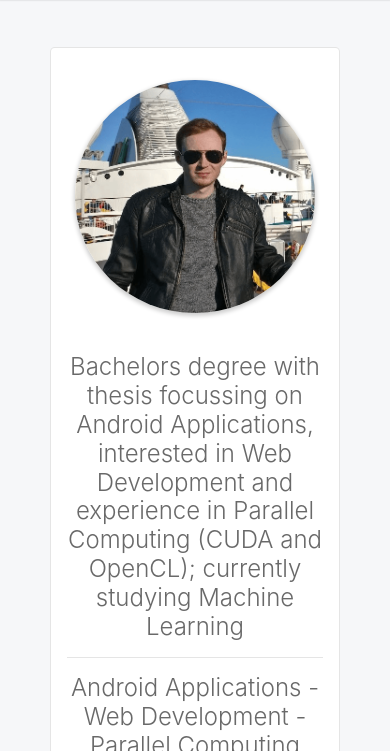
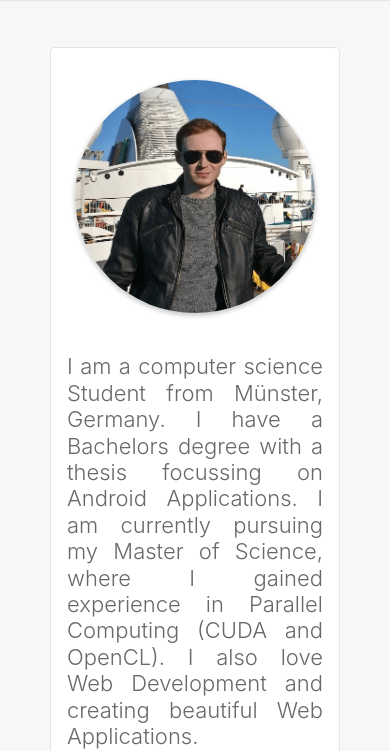
Before and after one commit to mrtn453/martin-wr, a plain HTML site: page index.html in a window 390 px wide. Shown: the part 93-844 px from the top of the page. Drawn offline with nearby package versions, Linux system fonts and the light colour scheme.

Commit message:
updated intro text and fixed navbar issue

```diff
--- a/css/style.css
+++ b/css/style.css
@@ -95,11 +95,18 @@ footer {
   box-shadow: 0 2px 0 rgba(0, 0, 0, .1);
 }
 
-.display-3 {
+.display-3-header {
   font-family: -apple-system, BlinkMacSystemFont, "Segoe UI", Roboto,
           "Helvetica Neue", Arial, sans-serif, "Apple Color Emoji",
           "Segoe UI Emoji", "Segoe UI Symbol";
   font-size: 28px;
+}
+
+.display-3-text {
+  font-family: -apple-system, BlinkMacSystemFont, "Segoe UI", Roboto,
+  "Helvetica Neue", Arial, sans-serif, "Apple Color Emoji",
+  "Segoe UI Emoji", "Segoe UI Symbol";
+  font-size: 26px;
 }
 
 /* Home */
@@ -312,8 +319,11 @@ footer {
 }
 
 @media only screen and (max-width: 767px) {
-  .display-3 {
+  .display-3-header {
     font-size: 26px;
+  }
+  .display-3-text {
+    font-size: 24px;
   }
   .navbar-collapse {
     margin-bottom: 5px;
@@ -324,7 +334,10 @@ footer {
 }
 
 @media only screen and (max-width: 576px) {
-  .display-3 {
+  .display-3-header {
     font-size: 24px;
   }
+  .display-3-text {
+    font-size: 22px;
+  }
 }
--- a/index.html
+++ b/index.html
@@ -42,9 +42,9 @@
         <img id="avatar" class="img-fluid" src="img/misc/profilbild.png" alt="Avatar">
       </div>
       <div class="col-12 col-lg-8 my-auto">
-        <h2 class="display-3">Bachelors degree with thesis focussing on Android Applications, interested in Web Development and experience in Parallel Computing (CUDA and OpenCL); currently studying Machine Learning</h2>
+        <h2 class="display-3 display-3-text text-home text-justify">I am a computer science Student from Münster, Germany. I have a Bachelors degree with a thesis focussing on Android Applications. I am currently pursuing my Master of Science, where I gained experience in Parallel Computing (CUDA and OpenCL). I also love Web Development and creating beautiful Web Applications. </h2>
         <hr>
-        <h2 class="display-3">Android Applications - Web Development - Parallel Computing</h2>
+        <h2 class="display-3 display-3-header">Android Applications - Web Development - Parallel Computing</h2>
       </div>
     </div>
   </div>
@@ -57,7 +57,7 @@
 
       <!-- Show Tracker 2 -->
       <div>
-        <h3 class="display-3 text-center">Show Tracker 2</h3>
+        <h3 class="display-3 display-3-header text-center">Show Tracker 2</h3>
         <h4 class="lead text-center">Android Application for tracking the progress of TV Shows (in Beta)</h4>
         <a href='https://play.google.com/apps/testing/com.wrodarczyk.showtracker2'>
           <img id="google-play-badge" alt='Get it on Google Play' src='img/misc/google-play-badge.png'/>
@@ -88,7 +88,7 @@
 
       <!-- Bachelor Thesis -->
       <div class="pt-5 pb-3">
-        <h3 class="display-3 text-center">Bachelor Thesis</h3>
+        <h3 class="display-3 display-3-header text-center">Bachelor Thesis</h3>
         <h4 class="lead text-center">Extending an Android Application by User Profiles and a Messaging System</h4>
       </div>
       <div class="row pb-3">
--- a/js/index.js
+++ b/js/index.js
@@ -56,20 +56,23 @@ $(document).ready(function() {
 
 function onScrollHandle(){
   var currentScrollPos = $(document).scrollTop() + 90;
-  $("#myNavbar > div > a").each(function () {
+  const links = $("#myNavbar > div > a");
+  links.each(function () {
     var curLink = $(this);
     var refElem = $(curLink.attr('href'));
 
     if ($(window).scrollTop() + $(window).height() == $(document).height() &&
         $(this).attr("id") === "id_contact"){
-      $("#myNavbar > div > a").removeClass("active");
+      links.removeClass("active");
       curLink.addClass("active");
     }
 
     var yPadding = parseInt(refElem.css("padding-top")) + parseInt(refElem.css("padding-bottom"));
     if (refElem.position().top -1 <= currentScrollPos &&
-        refElem.position().top + refElem.height() + (yPadding - 2) > currentScrollPos) {
-      $("#myNavbar > div > a").removeClass("active");
+        refElem.position().top + refElem.height() + (yPadding - 2) > currentScrollPos &&
+        links.hasClass("active")) {
+      links.removeClass("active");
+      links.blur();
       curLink.addClass("active");
     }
   });
```
